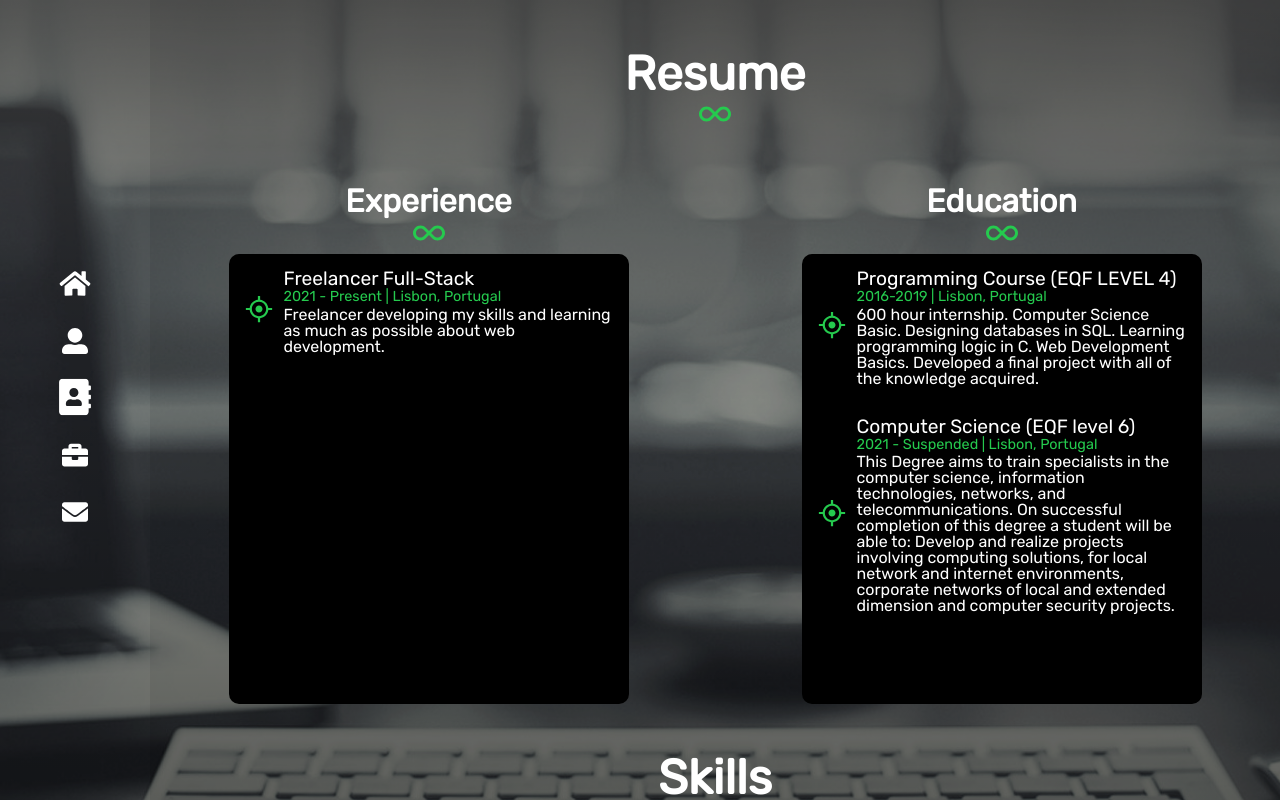
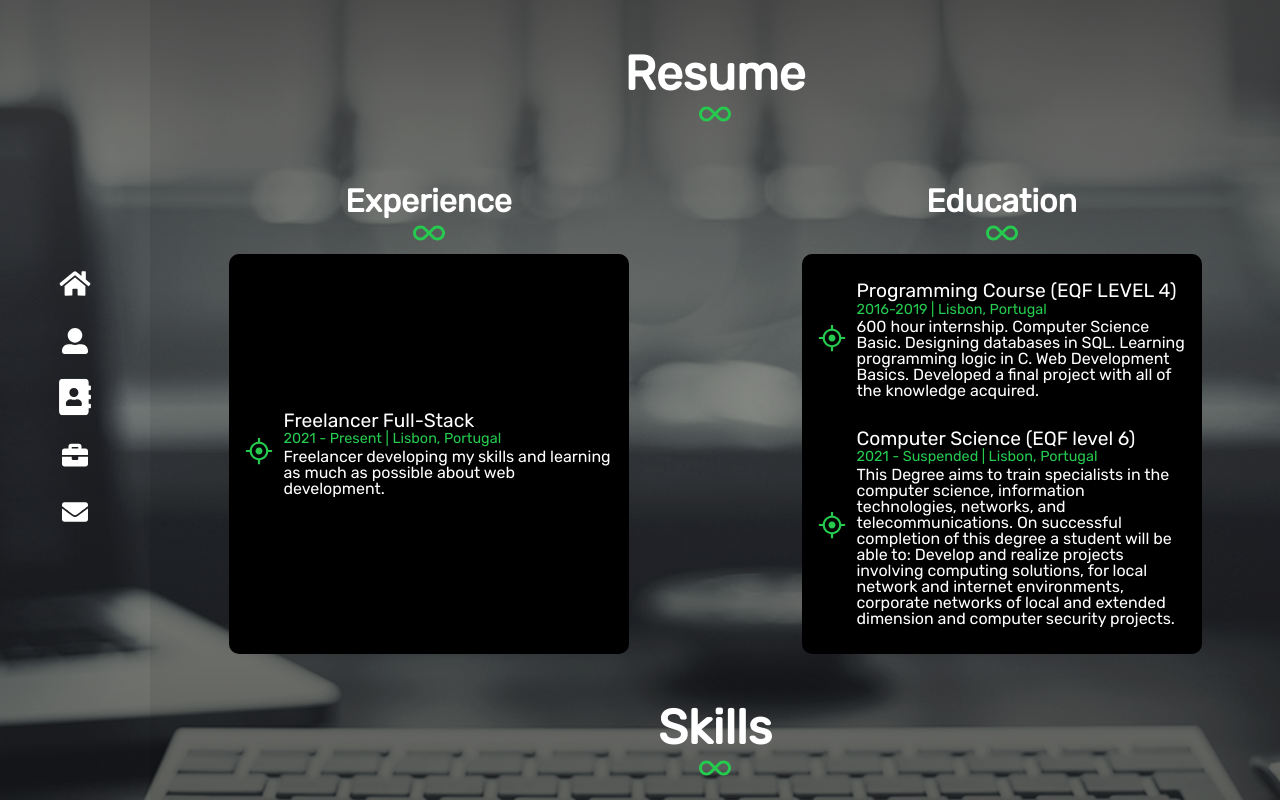
Before and after one commit to dlmarques/dlmarques.com, a React (Create React App) app: page /resume in a window 1280 px wide. Built offline with nearby package versions, Linux system fonts and the light colour scheme.

Commit message:
changes sass resume

```diff
--- a/src/pages/App/Resume/Resume.scss
+++ b/src/pages/App/Resume/Resume.scss
@@ -51,9 +51,12 @@
 
     .experience-card {
       background-color: rgb(0, 0, 0);
-      height: 450px;
+      height: 400px;
       width: 400px;
       border-radius: 10px;
+      display: flex;
+      flex-direction: column;
+      justify-content: center;
       .experience {
         display: flex;
         flex-direction: row;
@@ -87,9 +90,12 @@
 
     .education-card {
       background-color: black;
-      height: 450px;
+      height: 400px;
       width: 400px;
       border-radius: 10px;
+      display: flex;
+      flex-direction: column;
+      justify-content: center;
 
       .education{
         display: flex;
```
